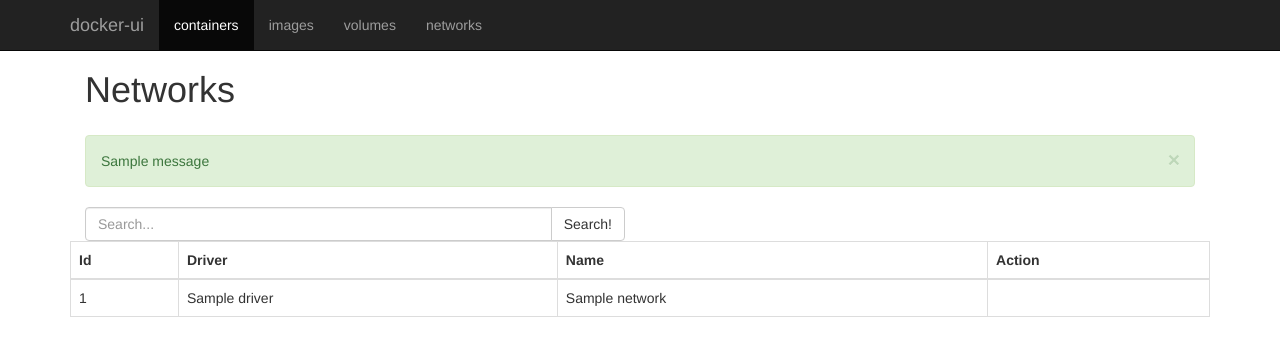
After one commit to JesusTinoco/docker-ui, a Flask app: template app/templates/networks/list.html in a window 1280 px wide. The commit adds this page. Shown: the top 356 px of the page. Run offline with Flask 2, Linux system fonts and the light colour scheme; the template is opened without the code that fills it: most values are stand-ins (such as "Sample title", 1, 10 or a date in 2020); one stand-in notice (Sample message) is shown; some libraries are stand-ins or nearby versions.

Commit message:
Added networks support

```diff
--- a/app/__init__.py
+++ b/app/__init__.py
@@ -11,7 +11,9 @@ def not_found(error):
 from app.containers.controllers import containers as containers_module
 from app.images.controllers import images as images_module
 from app.volumes.controllers import volumes as volumes_module
+from app.networks.controllers import networks as networks_module
 
 app.register_blueprint(containers_module)
 app.register_blueprint(images_module)
 app.register_blueprint(volumes_module)
+app.register_blueprint(networks_module)
--- a/app/templates/images/list.html
+++ b/app/templates/images/list.html
@@ -9,7 +9,7 @@
         <button type="button" class="close" data-dismiss="alert">&times;</button>
         {{ message }}
       </div>
-  {% endfor %}
+    {% endfor %}
   </div>
   <div id="search" class="col-lg-6">
     <form method="get" role="form">
--- a/app/templates/layout.html
+++ b/app/templates/layout.html
@@ -23,7 +23,7 @@
         <li class="active"><a href="/containers/list">containers</a></li>
         <li><a href="/images/list">images</a></li>
         <li><a href="/volumes/list">volumes</a></li>
-        <li><a href="#networks">networks</a></li>
+        <li><a href="/networks/list">networks</a></li>
       </ul>
     </div>
   </div>
--- /dev/null
+++ b/app/templates/networks/list.html
@@ -0,0 +1,45 @@
+{% extends "layout.html" %}
+{% block body %}
+  <div id="main-section-name">
+    <h1>Networks</h1>
+  </div>
+  <div id="flash-message">
+    {% for category, message in get_flashed_messages(with_categories=true) %}
+      <div class="alert alert-dismissable alert-{{ category }}">
+        <button type="button" class="close" data-dismiss="alert">&times;</button>
+        {{ message }}
+      </div>
+    {% endfor %}
+  </div>
+  <div id="search" class="col-lg-6">
+    <form method="get" role="form">
+      <div class="input-group">
+        <input class="form-control input-xs" name="q" placeholder="Search..." value="{{ request.args.get('q', '') }}" />
+        <span class="input-group-btn">
+          <button class="btn btn-default" type="submit">Search!</button>
+        </span>
+      </div>
+    </form>
+  </div>
+  <div id="networks-list">
+    <table class="table table-bordered">
+      <thead>
+        <tr>
+          <th>Id</th>
+          <th>Driver</th>
+          <th>Name</th>
+          <th>Action</th>
+        </tr>
+      </thead>
+      <tbody>
+        {% for network in networks -%}
+          <tr>
+            <td>{{ network.id() }}</td>
+            <td>{{ network.driver() }}</td>
+            <td>{{ network.name() }}</td>
+          </tr>
+        {% endfor %}
+      </tbody>
+    </table>
+  </div>
+{% endblock %}
```
Also changed, not shown: app/networks/controllers.py (added, +23 -0 lines), app/networks/models.py (added, +16 -0 lines), app/networks/__init__.py (added).
